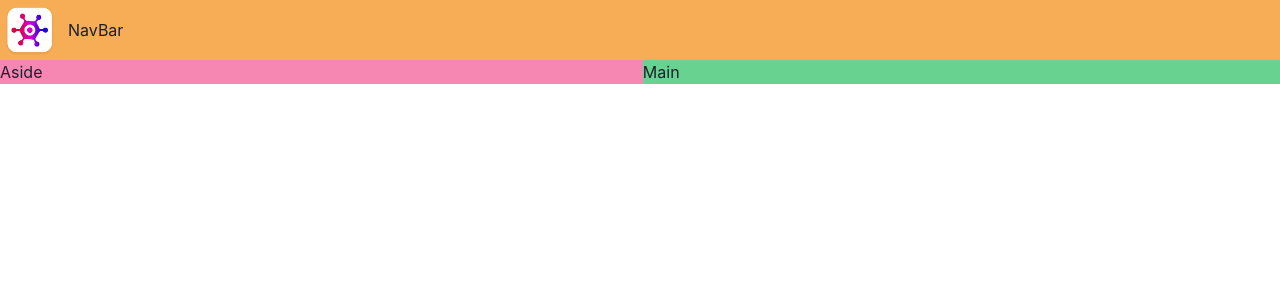
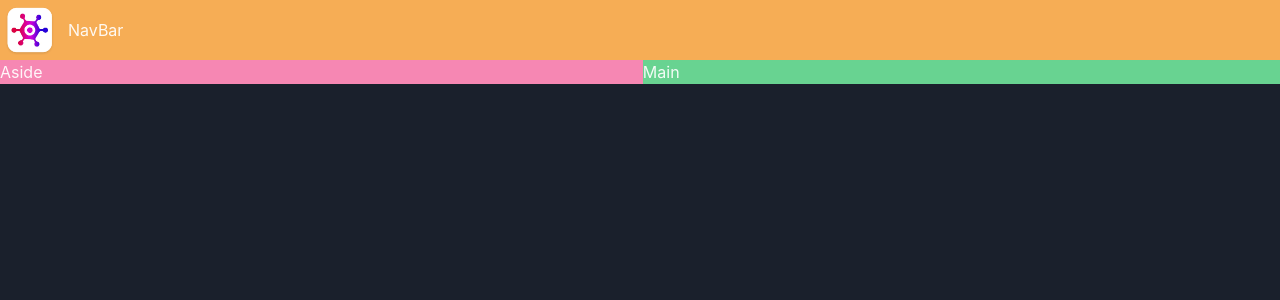
Before and after one commit to Thecoder0012/rawg, a React (Vite) app: page / in a window 1280 px wide. Shown: the top 300 px of the page. Built offline with nearby package versions, Linux system fonts and the light colour scheme.

Commit message:
chakra theme added

```diff
--- a/src/main.tsx
+++ b/src/main.tsx
@@ -1,11 +1,13 @@
 import React from 'react'
 import ReactDOM from 'react-dom/client'
 import App from './App.tsx'
-import { ChakraProvider } from '@chakra-ui/react'
+import { ChakraProvider, ColorModeScript } from '@chakra-ui/react'
+import theme from './theme.ts'
 
 ReactDOM.createRoot(document.getElementById('root')!).render(
   <React.StrictMode>
-     <ChakraProvider>
+     <ChakraProvider theme={theme}>
+      <ColorModeScript initialColorMode={theme.config.initialColorMode}/>
       <App />
     </ChakraProvider>
   </React.StrictMode>,
--- /dev/null
+++ b/src/theme.ts
@@ -0,0 +1,9 @@
+import { extendTheme, type ThemeConfig } from '@chakra-ui/react'
+
+const config: ThemeConfig = {
+  initialColorMode: 'dark'
+}
+
+const theme = extendTheme({ config })
+
+export default theme
--- a/tsconfig.json
+++ b/tsconfig.json
@@ -20,6 +20,6 @@
     "noUnusedParameters": true,
     "noFallthroughCasesInSwitch": true
   },
-  "include": ["src"],
+  "include": ["src", "src/theme.ts"],
   "references": [{ "path": "./tsconfig.node.json" }]
 }
```
